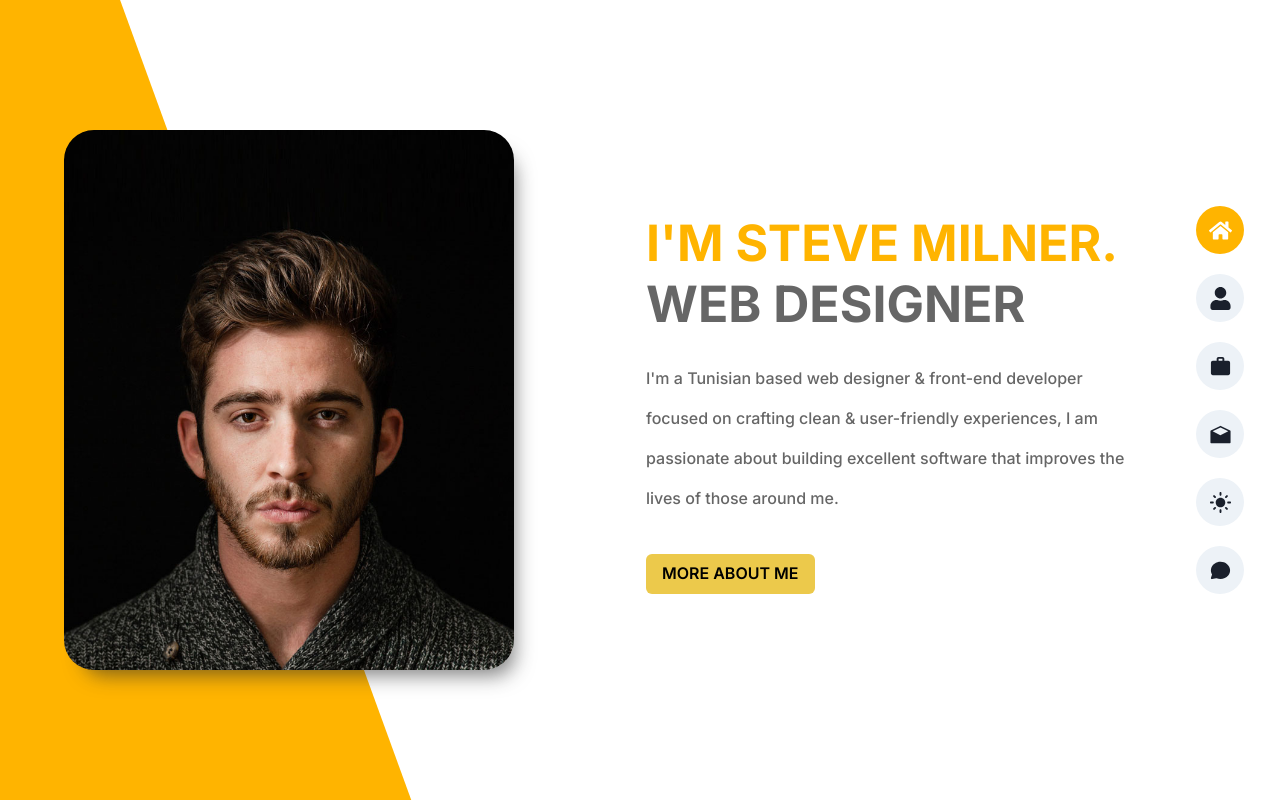
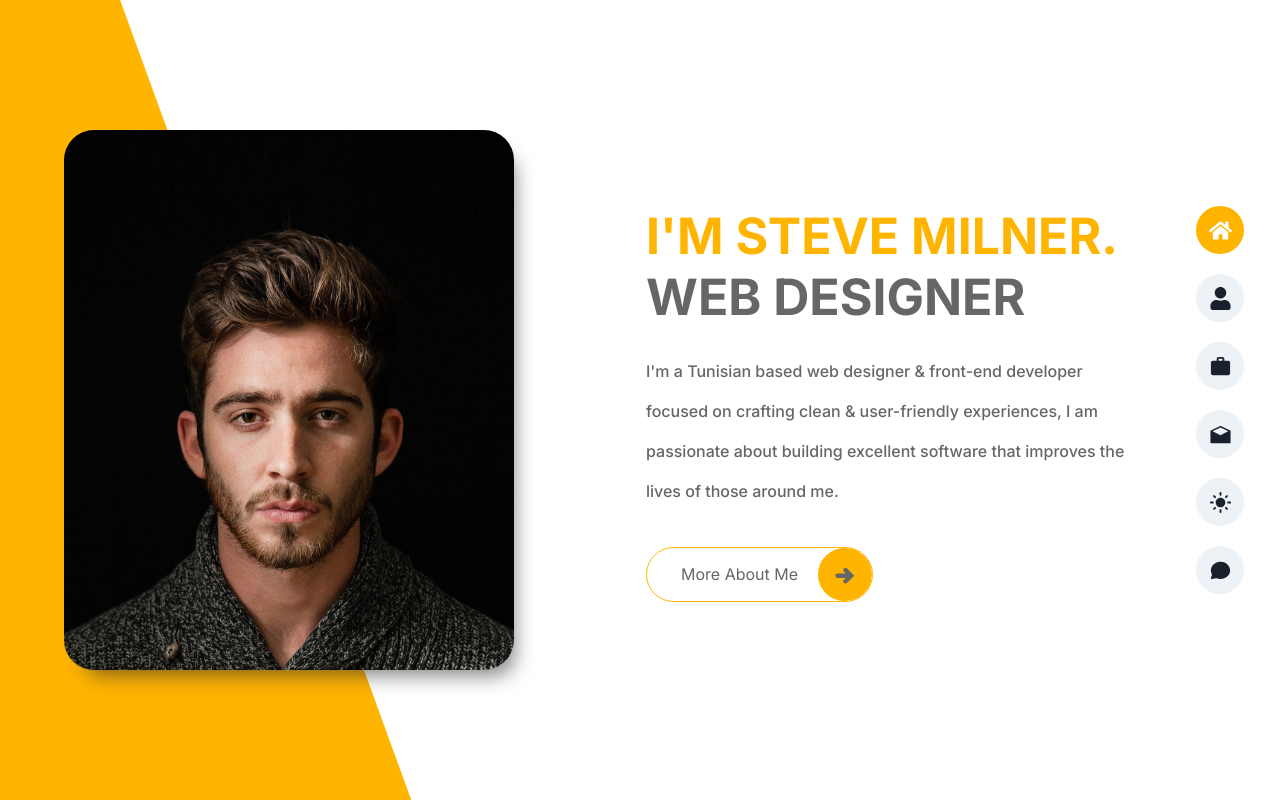
Before and after one commit to Mohammad-ghiasi/personal-website, a Next.js app: page / in a window 1280 px wide. Built offline with nearby package versions, Linux system fonts and the light colour scheme.

Commit message:
complecte-homePage

```diff
--- a/src/app/about/page.tsx
+++ b/src/app/about/page.tsx
@@ -1,7 +1,12 @@
+import { Box, Button, Icon, Text } from '@chakra-ui/react'
 import React from 'react'
+import { TiArrowRightThick } from "react-icons/ti";
 
 export default function AboutPage() {
   return (
-    <div>Welcome to my AboutPage...</div>
+    <Box m={10}>
+      <div>Welcome to my AboutPage...</div>
+
+    </Box>
   )
 }
--- a/src/app/page.tsx
+++ b/src/app/page.tsx
@@ -1,14 +1,34 @@
 "use client"
 // pages/index.js
-import { Box, Flex, Text, Button, VStack, HStack, Show, useColorMode, IconButton } from "@chakra-ui/react";
+import { Box, Flex, Text, Button, VStack, HStack, Show, useColorMode, IconButton, keyframes } from "@chakra-ui/react";
 import Image from "next/image";
 import { FaHome, FaUser } from "react-icons/fa";
 import { MdOutlineWork, MdLightMode, MdDarkMode } from "react-icons/md";
 import { IoMailOpenSharp } from "react-icons/io5";
 import { TbMessageCircle2Filled } from "react-icons/tb";
+import { TiArrowRightThick } from "react-icons/ti";
+import Link from "next/link";
+
+
+const pulseRing = keyframes`
+  0% {
+
+    box-shadow: 0 0 0 0 rgba(255, 223, 0, 0.7);
+  }
+  70% {
+
+    box-shadow: 0 0 0 10px rgba(255, 223, 0, 0);
+  }
+  100% {
+
+    box-shadow: 0 0 0 0 rgba(255, 223, 0, 0);
+  }
+`;
 
 export default function Home() {
   const { colorMode, toggleColorMode } = useColorMode();
+
+
 
   return (
     <>
@@ -47,9 +67,47 @@ export default function Home() {
                 crafting clean & user-friendly experiences, I am passionate about
                 building excellent software that improves the lives of those around me.
               </Text>
-              <Button mt={5} colorScheme="yellow" alignSelf="start">
-                MORE ABOUT ME
-              </Button>
+
+              <Link href='/about'>
+                <Box mt={5} className='inline-block cursor-pointer'>
+                  <Box className='flex flex-row items-center border border-myYellow h-[55px] rounded-full relative overflow-hidden transition ' _hover={{
+                    animation: `${pulseRing} 1.5s infinite`,
+                    _before: {
+                      transform: "translateX(0)",
+                    },
+                  }}
+                    _before={{
+                      content: '""',
+                      position: "absolute",
+                      top: 0,
+                      left: 0,
+                      width: "100%",
+                      height: "100%",
+                      backgroundColor: "#ffb400",
+                      transition: "transform 0.6s ease",
+                      transform: "translateX(100%)",
+                      zIndex: -1,
+                    }}
+                    _after={{
+                      content: '""',
+                      position: "absolute",
+                      top: 0,
+                      left: 0,
+                      width: "100%",
+                      height: "100%",
+                      backgroundColor: "#ffb400",
+                      transition: "opacity 0.6s ease",
+                      opacity: 0,
+                      zIndex: -1,
+                    }}
+                  >
+                    <Text className='ps-[34px] pe-[20px]'>More About Me</Text>
+                    <Box className='flex justify-center items-center bg-myYellow h-[100%] rounded-full w-[54px]'>
+                      <TiArrowRightThick size='27px' />
+                    </Box>
+                  </Box>
+                </Box>
+              </Link>
             </VStack>
           </Box>
         </Flex>
```
